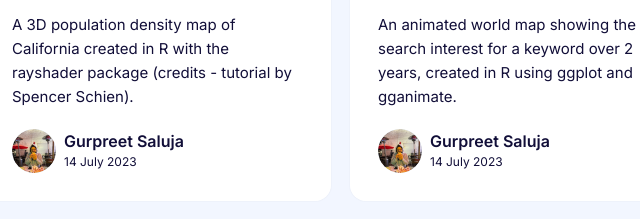
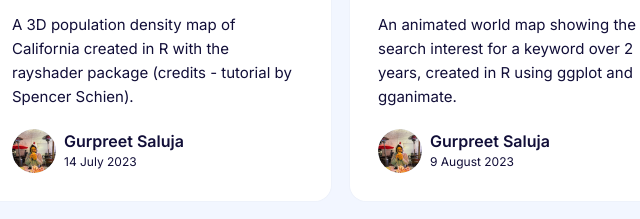
Before and after one commit to gsaluja-og/gsaluja-og.github.io, a plain HTML site: page index.html in a window 1280 px wide. Shown: the part 1515-1734 px from the top of the page, 483-1123 px from the left. Drawn offline with nearby package versions, Linux system fonts and the light colour scheme.

Commit message:
Updated post date

```diff
--- a/index.html
+++ b/index.html
@@ -316,7 +316,7 @@
             </div>
             <div class="c-blog-card__info">
               <div class="c-blog-card__author-name">Gurpreet Saluja</div>
-              <span class="c-blog-card__date"><time datetime="2023-07-14">14 July 2023</time></span>
+              <span class="c-blog-card__date"><time datetime="2023-08-09">9 August 2023</time></span>
             </div>
           </div>
 
```
